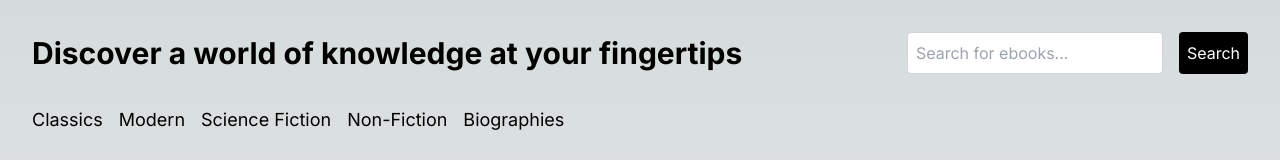
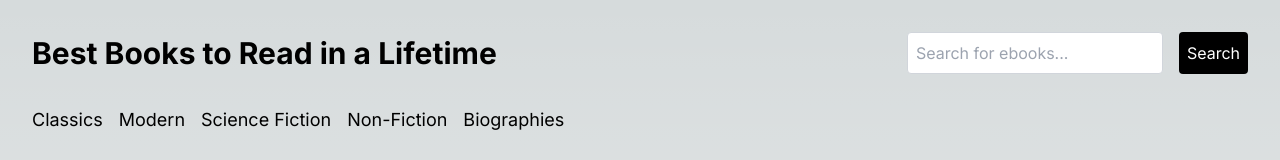
Before and after one commit to YYvanYang/let-me-read, a Next.js app: page /booklist in a window 1280 px wide. Shown: the top 160 px of the page. Built offline with nearby package versions, Linux system fonts and the light colour scheme.

Commit message:
Update page title to "Best Books to Read in a Lifetime"

```diff
--- a/app/booklist/page.tsx
+++ b/app/booklist/page.tsx
@@ -9,7 +9,7 @@ export default function BookList() {
     <main className="flex flex-col gap-8 p-8">
       <header className="flex justify-between items-center">
         <h1 className="text-3xl font-bold">
-          Discover a world of knowledge at your fingertips
+          Best Books to Read in a Lifetime
         </h1>
         <div className="flex gap-4">
           <input
```
